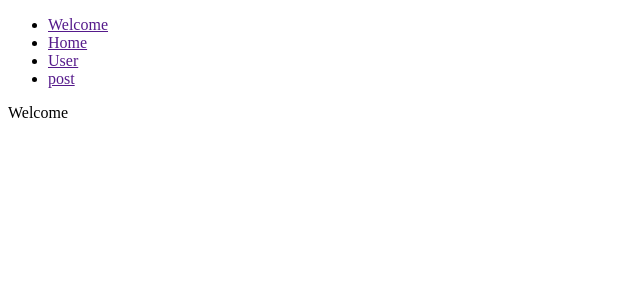
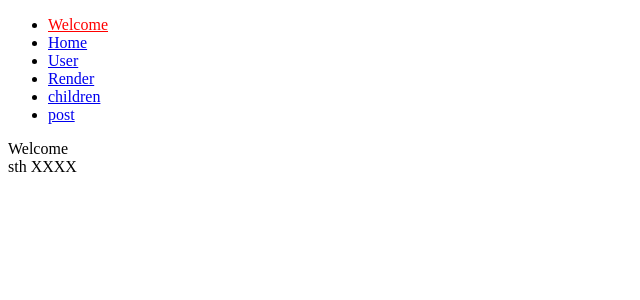
Before and after one commit to BaiyanAlwaysOnline/react-source, a React (Vite) app in the folder react-router/: page / in a window 1280 px wide. Shown: the top 300 px of the page, without its empty margins (0-640 px from the left). Built offline with nearby package versions, Linux system fonts and the light colour scheme.

Commit message:
feat: 实现withRouter&redirect

```diff
--- a/react-router/src/libs/history/createBrowserHistory.js
+++ b/react-router/src/libs/history/createBrowserHistory.js
@@ -17,6 +17,10 @@ function createBrowserHistory() {
   };
 
   const push = (pathname, state) => {
+    if (typeof path === "object") {
+      state = path.state;
+      path = path.pathname;
+    }
     globalHistory.pushState(state, null, pathname);
     const action = "PUSH";
     const location = {
--- a/react-router/src/libs/history/createHashHistory.js
+++ b/react-router/src/libs/history/createHashHistory.js
@@ -23,6 +23,10 @@ function createHashHistory() {
   };
 
   const push = (path, nextState) => {
+    if (typeof path === "object") {
+      nextState = path.state;
+      path = path.pathname;
+    }
     state = nextState;
     window.location.hash = path;
   };
--- a/react-router/src/libs/react-router-dom/BrowserRouter.jsx
+++ b/react-router/src/libs/react-router-dom/BrowserRouter.jsx
@@ -1,4 +1,4 @@
-import { createBrowserHistory } from "history";
+import { createBrowserHistory } from "../history";
 import React from "react";
 import { Router } from "../react-router";
 
--- a/react-router/src/libs/react-router-dom/Link.jsx
+++ b/react-router/src/libs/react-router-dom/Link.jsx
@@ -10,11 +10,7 @@ export default function Link(props) {
       {...props}
       onClick={(e) => {
         e.preventDefault();
-        if (typeof props.to === "string") {
-          history.push(props.to);
-        } else {
-          history.push(props.to.pathname, props.to.state);
-        }
+        history.push(props.to);
       }}
     >
       {props.children}
--- a/react-router/src/libs/react-router/Route.jsx
+++ b/react-router/src/libs/react-router/Route.jsx
@@ -12,6 +12,8 @@ class Route extends React.Component {
           const {
             path,
             component: Component,
+            render,
+            children,
             computedMatch,
             ...restProps
           } = this.props;
@@ -23,7 +25,17 @@ class Route extends React.Component {
           };
           if (match) {
             props.match = match;
-            return <Component {...props} />;
+            if (children) {
+              return children(props);
+            } else if (Component) {
+              return <Component {...props} />;
+            } else if (render) {
+              return render(props);
+            }
+            return null;
+          }
+          if (children) {
+            return children(props);
           }
           return null;
         }}
--- a/react-router/src/libs/react-router/index.js
+++ b/react-router/src/libs/react-router/index.js
@@ -2,3 +2,4 @@ export { default as Router } from "./Router.jsx";
 export { default as Route } from "./Route.jsx";
 export { default as RouterContext } from "./RouterContext.js";
 export { default as Switch } from "./Switch.jsx";
+export { default as Redirect } from "./Redirect.jsx";
--- a/react-router/src/main.jsx
+++ b/react-router/src/main.jsx
@@ -5,7 +5,10 @@ import {
   Route,
   Link,
   Switch,
-} from "./libs/react-router-dom";
+  NavLink,
+  Redirect,
+  Prompt,
+} from "react-router-dom";
 import Welcome from "./components/Welcome";
 import Home from "./components/Home";
 import User from "./components/User";
@@ -15,27 +18,53 @@ ReactDOM.render(
   <Router>
     <ul>
       <li>
-        <Link to="/">Welcome</Link>
+        <NavLink exact activeStyle={{ color: "red" }} to="/">
+          Welcome
+        </NavLink>
       </li>
       <li>
-        <Link to="/home">Home</Link>
+        <NavLink to="/home">Home</NavLink>
       </li>
       <li>
-        <Link to="/user">User</Link>
+        <NavLink to="/user">User</NavLink>
       </li>
       <li>
-        {/* <Link to="/post/123">post</Link> */}
-        <Link to={{ pathname: "/post/1", state: { title: "Post1的标题" } }}>
+        <NavLink to="/render">Render</NavLink>
+      </li>
+      <li>
+        <NavLink to="/children">children</NavLink>
+      </li>
+      <li>
+        {/* <NavLink to="/post/123">post</NavLink> */}
+        <NavLink to={{ pathname: "/post/1", state: { title: "Post1的标题" } }}>
           post
-        </Link>
+        </NavLink>
       </li>
     </ul>
-    <Switch>
+    {/* <Switch>
       <Route path={"/home"} component={Home} />
       <Route path={"/user"} component={User} />
       <Route path={"/post/:id"} component={Post} />
       <Route path={"/"} component={Welcome} />
-    </Switch>
+    </Switch> */}
+    <Route path={"/"} component={Welcome} exact />
+    <Route
+      path={"/render"}
+      render={(props) => {
+        console.log(props);
+        return <Redirect to="/" />;
+      }}
+    />
+    <Route
+      path={"/children"}
+      children={(props) => {
+        console.log(props);
+        return <div>sth XXXX</div>;
+      }}
+    />
+    <Route path={"/home"} component={Home} />
+    <Route path={"/user"} component={User} />
+    <Route path={"/post/:id"} component={Post} />
   </Router>,
   document.getElementById("root")
 );
```
Also changed, not shown: react-router/src/libs/react-router/Redirect.jsx (added, +12 -0 lines), react-router/src/libs/react-router/withRouter.jsx (added, +14 -0 lines), 1 other file (tests, documents, lock files or other folders).
